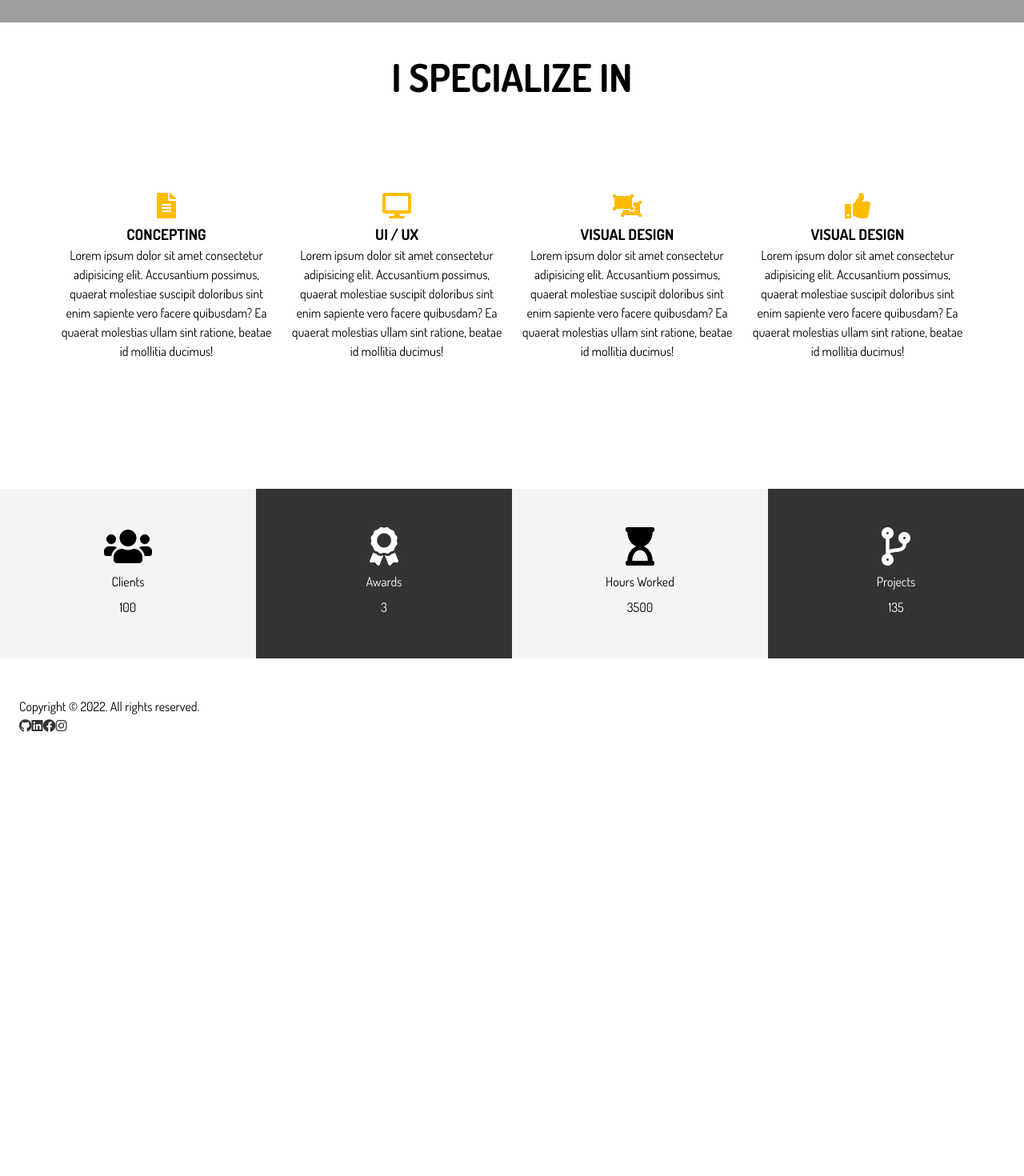
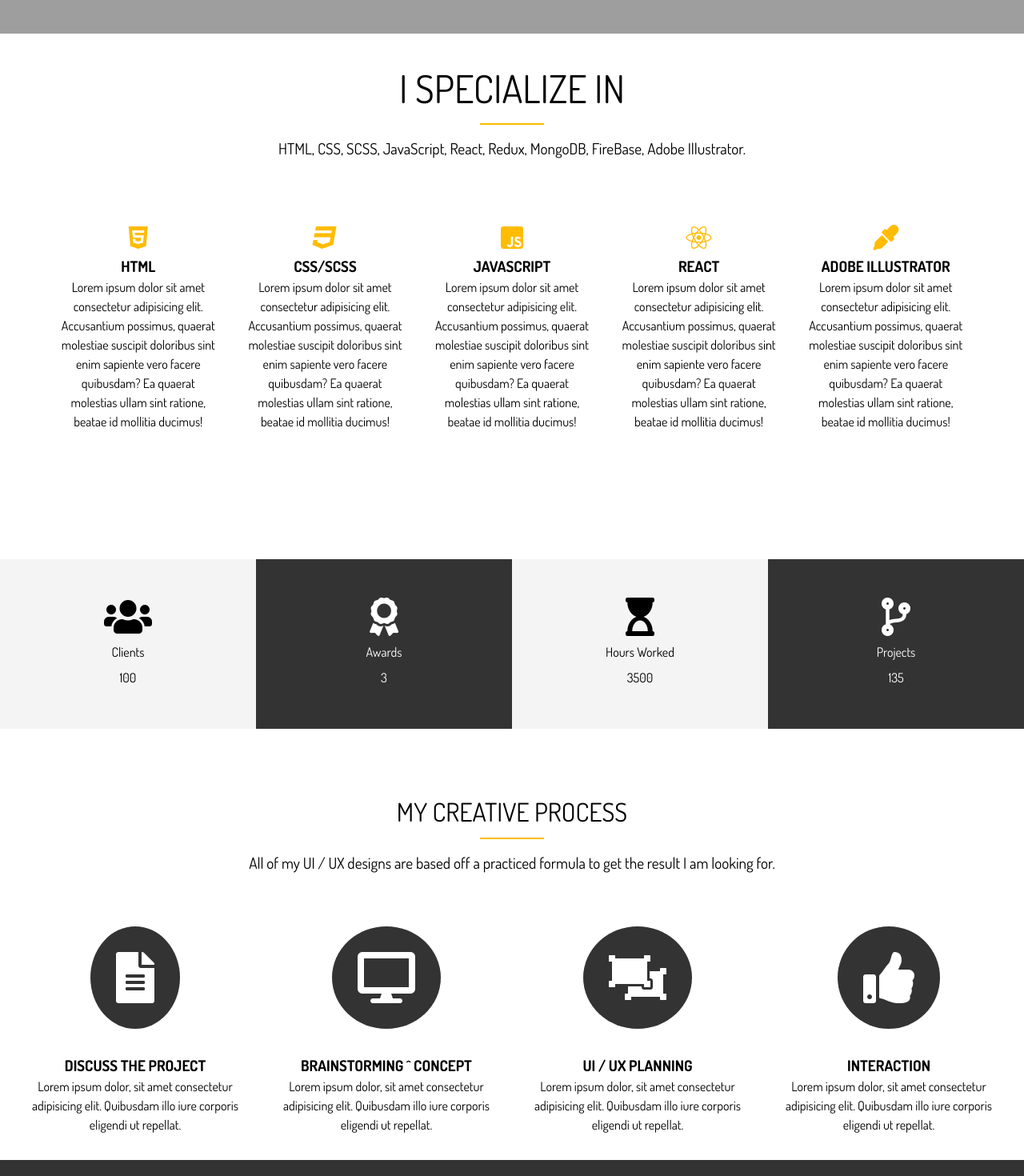
Before and after one commit to NolanBeyer/Portfolio, a React (Create React App) app: page / in a window 1280 px wide. Shown: the part 860-2330 px from the top of the page at 80% size. Before the commit the page ends 1786 px from the top, so only its background shows below. Built offline with nearby package versions, Linux system fonts and the light colour scheme; grey boxes are pictures that could not be loaded.

Commit message:
Finished Process section and Footer

```diff
--- a/src/components/Home.js
+++ b/src/components/Home.js
@@ -5,15 +5,10 @@ const Home = () => {
     <div>
       <div className='home-content'>
         <div className='container'>
-          <h1>
-            I am Nolan The{' '}
-            <span
-              className='txt-type'
-              data-wait='3000'
-              data-words='["Designer", "UI/UX Dev"]'></span>
-          </h1>
-          <p className='lead'>I specialize in Graphic Design UI/UX</p>
-          <a href='' className='btn-light'>
+          <h1>Nolan Beyer</h1>
+          <h2>Frontend Engineer</h2>
+          <p className='lead'>Web & Graphic Designer</p>
+          <a href='*' className='btn-light'>
             View My Work
           </a>
         </div>
@@ -25,14 +20,13 @@ const Home = () => {
           <h2 className='section-title'>I Specialize In</h2>
           <div className='bottom-line'></div>
           <p className='lead'>
-            Lorem ipsum dolor sit amet consectetur adipisicing elit. Ab magnam,
-            amet eius recusandae cum ducimus accusantium a neque similique
-            temporibus?
+            HTML, CSS, SCSS, JavaScript, React, Redux, MongoDB, FireBase, Adobe
+            Illustrator.
           </p>
           <div className='specials'>
             <div className='py-2'>
-              <i className='fas fa-file-alt fa-2x'></i>
-              <h3>Concepting</h3>
+              <i className='fab fa-html5 fa-2x'></i>
+              <h3>HTML</h3>
               <p>
                 Lorem ipsum dolor sit amet consectetur adipisicing elit.
                 Accusantium possimus, quaerat molestiae suscipit doloribus sint
@@ -41,8 +35,8 @@ const Home = () => {
               </p>
             </div>
             <div className='py-2'>
-              <i className='fas fa-desktop fa-2x'></i>
-              <h3>UI / UX</h3>
+              <i className='fab fa-css3 fa-2x'></i>
+              <h3>CSS/SCSS</h3>
               <p>
                 Lorem ipsum dolor sit amet consectetur adipisicing elit.
                 Accusantium possimus, quaerat molestiae suscipit doloribus sint
@@ -51,8 +45,8 @@ const Home = () => {
               </p>
             </div>
             <div className='py-2'>
-              <i className='fas fa-object-ungroup fa-2x'></i>
-              <h3>Visual Design</h3>
+              <i className='fab fa-js-square fa-2x'></i>
+              <h3>JavaScript</h3>
               <p>
                 Lorem ipsum dolor sit amet consectetur adipisicing elit.
                 Accusantium possimus, quaerat molestiae suscipit doloribus sint
@@ -61,8 +55,18 @@ const Home = () => {
               </p>
             </div>
             <div className='py-2'>
-              <i className='fas fa-thumbs-up fa-2x'></i>
-              <h3>Visual Design</h3>
+              <i className='fab fa-react fa-2x'></i>
+              <h3>React</h3>
+              <p>
+                Lorem ipsum dolor sit amet consectetur adipisicing elit.
+                Accusantium possimus, quaerat molestiae suscipit doloribus sint
+                enim sapiente vero facere quibusdam? Ea quaerat molestias ullam
+                sint ratione, beatae id mollitia ducimus!
+              </p>
+            </div>
+            <div className='py-2'>
+              <i className='fas fa-eye-dropper fa-2x'></i>
+              <h3>Adobe Illustrator</h3>
               <p>
                 Lorem ipsum dolor sit amet consectetur adipisicing elit.
                 Accusantium possimus, quaerat molestiae suscipit doloribus sint
@@ -75,6 +79,7 @@ const Home = () => {
       </section>
 
       {/* Section B: Stats */}
+
       <section id='home-b' className='text-center'>
         <div className='stats'>
           <div className='odds'>
@@ -115,6 +120,53 @@ const Home = () => {
           </div>
         </div>
       </section>
+
+      {/* Section C: Process */}
+
+      <section id='home-c' className='text-center py-2'>
+        <div className='container'>
+          <h2 className='section-title'>My Creative Process</h2>
+          <div className='bottom-line'></div>
+          <p className='lead'>
+            All of my UI / UX designs are based off a practiced formula to get
+            the result I am looking for.
+          </p>
+          <div className='process'>
+            <div>
+              <i className='fas fa-file-alt fa-4x process-icon my-2'></i>
+              <h3>Discuss the project</h3>
+              <p>
+                Lorem ipsum dolor, sit amet consectetur adipisicing elit.
+                Quibusdam illo iure corporis eligendi ut repellat.
+              </p>
+            </div>
+            <div>
+              <i className='fas fa-desktop fa-4x process-icon my-2'></i>
+              <h3>Brainstorming ^ Concept</h3>
+              <p>
+                Lorem ipsum dolor, sit amet consectetur adipisicing elit.
+                Quibusdam illo iure corporis eligendi ut repellat.
+              </p>
+            </div>
+            <div>
+              <i className='fas fa-object-ungroup fa-4x process-icon my-2'></i>
+              <h3>UI / UX Planning</h3>
+              <p>
+                Lorem ipsum dolor, sit amet consectetur adipisicing elit.
+                Quibusdam illo iure corporis eligendi ut repellat.
+              </p>
+            </div>
+            <div>
+              <i className='fas fa-thumbs-up fa-4x process-icon my-2'></i>
+              <h3>Interaction</h3>
+              <p>
+                Lorem ipsum dolor, sit amet consectetur adipisicing elit.
+                Quibusdam illo iure corporis eligendi ut repellat.
+              </p>
+            </div>
+          </div>
+        </div>
+      </section>
     </div>
   )
 }
--- a/src/scss/_home.scss
+++ b/src/scss/_home.scss
@@ -13,6 +13,8 @@
   }
 }
 
+//* Section A
+
 #home {
   &-a {
     .section-title {
@@ -22,15 +24,18 @@
     .specials {
       margin: 3rem;
       display: grid;
-      grid-gap: 1rem;
-      grid-template-columns: repeat(4, 1fr);
+      grid-gap: 2rem;
+      grid-template-columns: repeat(5, 1fr);
     }
 
-    .fas {
+    .fas,
+    .fab {
       color: #ffbc00;
       padding-bottom: 0.4rem;
     }
   }
+
+  //* Section B
 
   &-b {
     .stats {
@@ -63,4 +68,30 @@
       background: #f4f4f4;
     }
   }
+
+  //*Home Section C
+
+  &-c {
+    .process {
+      display: grid;
+      grid-template-columns: repeat(4, 1fr);
+      grid-gap: 1.5rem;
+      text-align: center;
+
+      &-icon {
+        border-radius: 50%;
+        background: #333;
+        color: #fff;
+        padding: 2rem;
+        text-align: center;
+        position: relative;
+        transition: all 0.5s;
+
+        &:hover {
+          background: #ffbc00;
+          color: #333;
+        }
+      }
+    }
+  }
 }
--- a/src/scss/styles.css
+++ b/src/scss/styles.css
@@ -16,10 +16,11 @@
 #home-a .specials {
   margin: 3rem;
   display: grid;
-  grid-gap: 1rem;
-  grid-template-columns: repeat(4, 1fr);
+  grid-gap: 2rem;
+  grid-template-columns: repeat(5, 1fr);
 }
-#home-a .fas {
+#home-a .fas,
+#home-a .fab {
   color: #ffbc00;
   padding-bottom: 0.4rem;
 }
@@ -47,6 +48,25 @@
 #home-b .odds {
   background: #f4f4f4;
 }
+#home-c .process {
+  display: grid;
+  grid-template-columns: repeat(4, 1fr);
+  grid-gap: 1.5rem;
+  text-align: center;
+}
+#home-c .process-icon {
+  border-radius: 50%;
+  background: #333;
+  color: #fff;
+  padding: 2rem;
+  text-align: center;
+  position: relative;
+  transition: all 0.5s;
+}
+#home-c .process-icon:hover {
+  background: #ffbc00;
+  color: #333;
+}
 
 .work-page {
   height: 100vh;
@@ -66,22 +86,34 @@
   color: #fff;
 }
 
-.main-footer {
-  align-items: center;
-  background-color: #333;
+#main-footer {
+  background: #333;
+  color: white;
+  height: 5rem;
 }
-.main-footer ul {
+#main-footer .footer-content {
   display: flex;
   justify-content: space-between;
-  padding: 3rem;
+  height: 5rem;
+  align-items: center;
 }
-.main-footer a {
+#main-footer .footer-content .social .fab {
+  margin-right: 1rem;
+  border: 2px #fff solid;
   color: #fff;
+  border-radius: 50%;
+  text-align: center;
+  padding: 0.5rem;
+  transition: all 0.5s ease;
+}
+#main-footer .footer-content .social .fab:hover {
+  background: #ffbc00;
+  color: #333;
 }
 
 #logo {
-  height: 50px;
-  width: 50px;
+  height: 70px;
+  width: 70px;
   color: #fff;
   text-transform: uppercase;
 }
@@ -150,7 +182,6 @@ input[class^=btn-]:hover {
 .lead {
   font-size: 1.2rem;
   margin-bottom: 2rem;
-  color: #fff;
 }
 
 .text-center {
@@ -196,6 +227,23 @@ a:hover {
   margin: 4rem 0;
 }
 
+.section-title {
+  font-size: 2rem;
+  display: block;
+  padding-bottom: 0.5rem;
+  text-align: center;
+  font-weight: 100;
+  text-transform: uppercase;
+}
+
+.bottom-line {
+  display: block;
+  height: 2px;
+  width: 5rem;
+  background: #ffbc00;
+  margin: 0 auto 1rem auto;
+}
+
 .d-flex {
   display: flex;
 }
```
